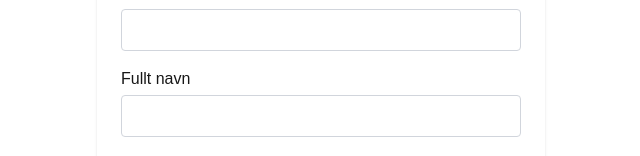
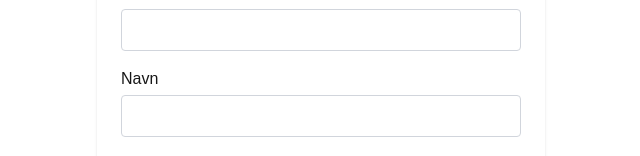
Before and after one commit to maleneivy/react-json-schema, a Next.js app: page / in a window 1280 px wide. Shown: the part 282-438 px from the top of the page, without its empty margins (319-959 px from the left). Built offline with nearby package versions, Linux system fonts and the light colour scheme.

Commit message:
Updated name field: removed regex, adjusted field name and error message

```diff
--- a/src/data/formData.js
+++ b/src/data/formData.js
@@ -23,12 +23,11 @@ export const formData = {
       errorMessage: "Postnummer må være 4 siffer"
     },
     {
-      label: "Fullt navn",
-      name: "full_name",
+      label: "Navn",
+      name: "name",
       type: "text",
       required: true,
-      pattern: "^[a-zA-ZæøåÆØÅ\\-\\s]{2,}(\\s+[a-zA-ZæøåÆØÅ\\-\\s]{2,})+$",
-      errorMessage: "Vennligst oppgi fullt navn (fornavn og etternavn)"
+      errorMessage: "Vennligst oppgi navnet ditt"
     },
     {
       label: "E-post",
```
